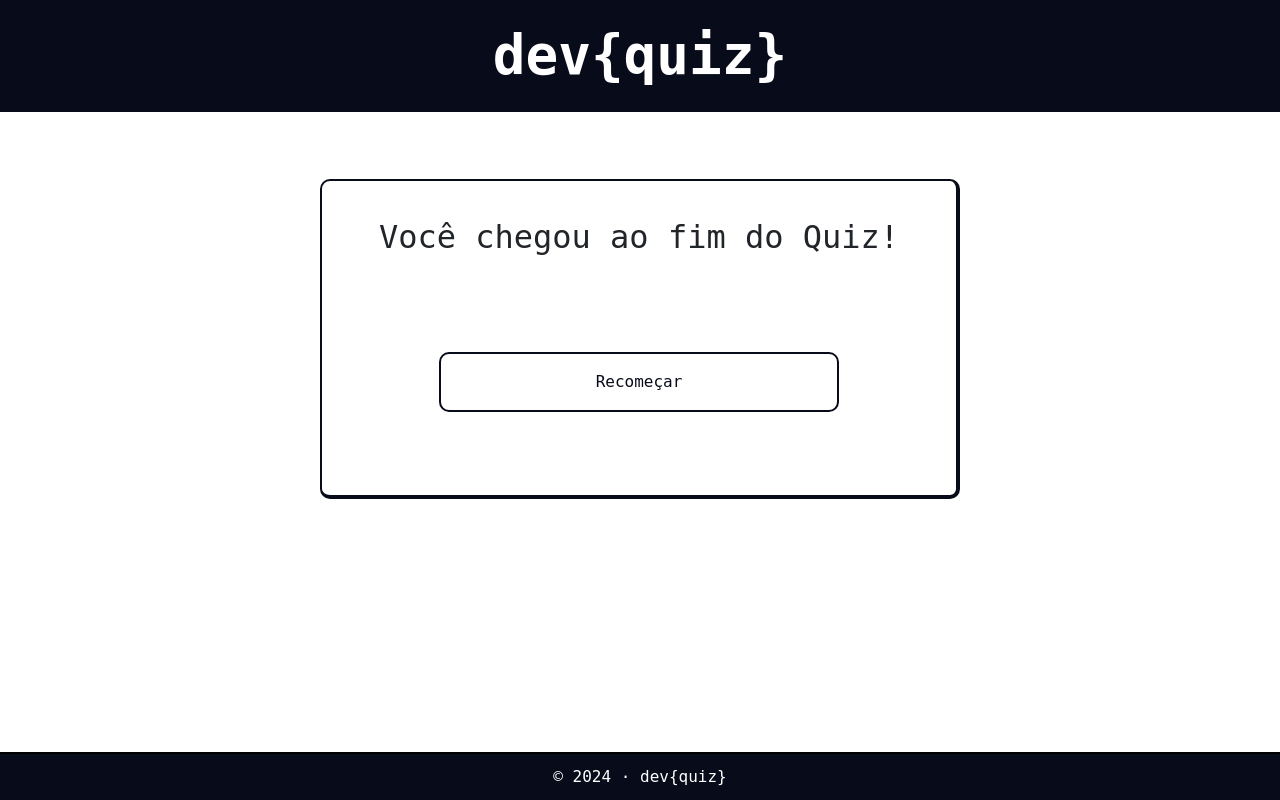
After one commit to VictorCottar/dev-code, a Node server app: template views/endgame.handlebars in a window 1280 px wide. The commit adds this page. Run offline with Node 20, Linux system fonts and the light colour scheme; the template is opened without the code that fills it, so the values that code supplies are empty; some libraries are stand-ins or nearby versions; some web fonts are replaced.

Commit message:
Lógica do Quiz

```diff
--- a/app.js
+++ b/app.js
@@ -1,6 +1,5 @@
 const express = require('express');
 const app = express();
-const db = require('./db/connection');
 const Pergunta = require('./models/Pergunta');
 const Sequelize = require('sequelize');
 const { engine } = require('express-handlebars');
@@ -36,7 +35,7 @@ app.get('/perguntas', (req, res) => {
     order: Sequelize.literal('random()')
   })
   .then(pergunta => {
-      // Renderize a view com os dados da pergunta
+
     res.render('questions', { pergunta: pergunta });
   })
   .catch(err => console.log('Não foi possível buscar pergunta', err));
--- a/public/styles.css
+++ b/public/styles.css
@@ -72,8 +72,8 @@ main {
 /* CONTAINER PERGUNTA */
 #container_questions {
     width: 50rem;
-    height: 36rem;
-    margin-top: 5.5rem;
+    height: 35rem;
+    margin-top: 4.2rem;
     border: 2px solid #080b1a;
     border-radius: 10px;
     border-right-width: 4px;
@@ -100,3 +100,45 @@ main {
 #button_question:hover {
     background-color: #eeeeee;
 }
+
+#button_question_correct {
+    width: 25rem;
+    border: 2px solid #080b1a;
+    border-radius: 10px;
+    background-color: white;
+    color: #080b1a;
+    margin: auto;
+    padding: 1rem;
+}
+
+#button_question_correct:hover {
+    background-color: #eeeeee;
+}
+
+/* CARD ENDGAME */
+#card_endgame {
+    width: 40rem;
+    height: 20rem;
+    margin-top: 4.2rem;
+    border: 2px solid #080b1a;
+    border-radius: 10px;
+    border-right-width: 4px;
+    border-bottom-width: 4px;
+    padding: 2rem;
+    text-align: center;
+}
+
+#button_restart {
+    width: 25rem;
+    border: 2px solid #080b1a;
+    border-radius: 10px;
+    background-color: white;
+    color: #080b1a;
+    margin: auto;
+    padding: 1rem;
+    text-decoration: none;
+}
+
+#button_restart:hover {
+    background-color: #eeeeee;
+}
--- /dev/null
+++ b/views/endgame.handlebars
@@ -0,0 +1,7 @@
+ <main class="d-flex justify-content-center align-itens-center" style="width: 100%;">
+    <section id="card_endgame" class="d-flex flex-column justify-content-center align-itens-center">
+        <p class="fs-2">Você chegou ao fim do Quiz!</p>
+        <p class="fs-3 mt-2" id="score"><strong> </strong></p>
+        <a id="button_restart" href="/perguntas">Recomeçar</a>
+    </section>
+</main>
--- a/views/layouts/main.handlebars
+++ b/views/layouts/main.handlebars
@@ -24,5 +24,6 @@
       integrity="sha384-YvpcrYf0tY3lHB60NNkmXc5s9fDVZLESaAA55NDzOxhy9GkcIdslK1eN7N6jIeHz"
       crossorigin="anonymous"
     ></script>
+    <script src="/question.js"></script>
   </body>
 </html>
```
Also changed, not shown: index.html (deleted, +0 -34 lines), perguntas.html (deleted, +0 -38 lines), views/questions.handlebars (+6 -4 lines), 1 other file. Lines whose indentation alone changed are shown as unchanged.
